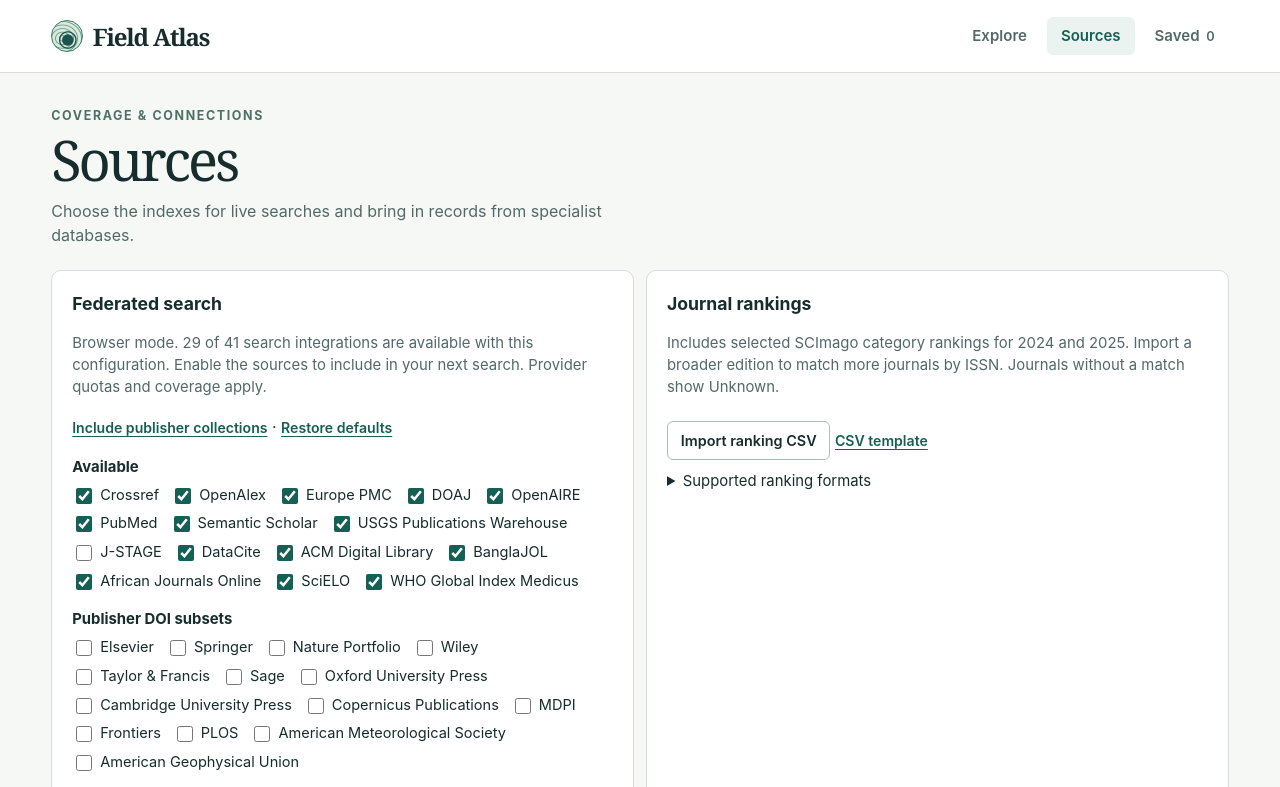
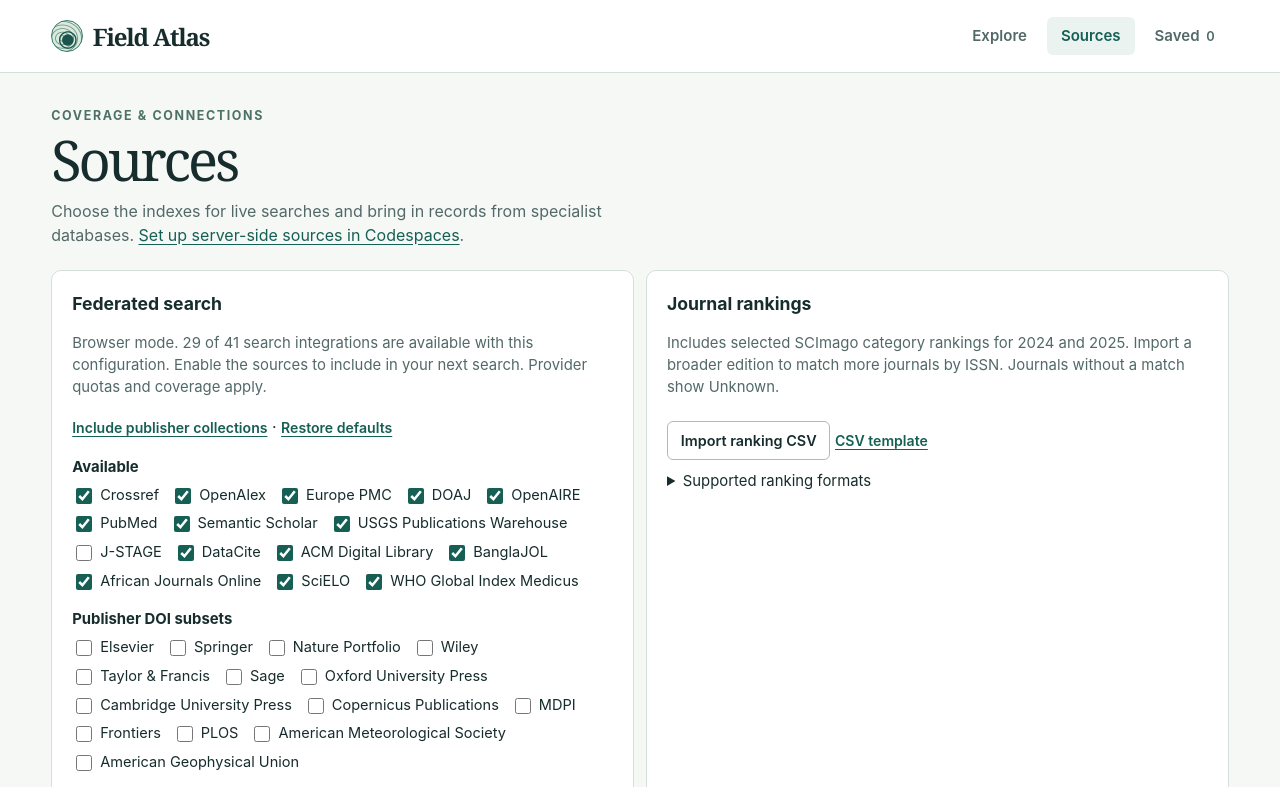
Before and after one commit to Bipul-roy-AI/georesearch-intelligence, a plain HTML site: page index.html in a window 1280 px wide. Both pictures are taken after a click on the button "Sources". Shown: the top 787 px of the page. Drawn offline with Linux system fonts and the light colour scheme.

Commit message:
Publish Field Atlas dashboard

```diff
--- a/index.html
+++ b/index.html
@@ -28,7 +28,7 @@
 <div class="resultsmeta"><span id="summary" role="status"></span><label class="sortlabel">Sort <select id="sort"><option value="relevance">Relevance</option><option value="new">Newest</option><option value="old">Oldest</option></select></label></div>
 <div id="runstate" aria-live="polite"></div><button id="extendSearch" class="textBtn" hidden>Continue this query in other sources</button><div id="papers"></div><div class="actions"><button id="more" class="outline" hidden>Load more from indexes</button><button id="starter" class="textBtn" hidden>Back to starter collection</button></div></div>
 </div></section>
-<section id="sourceView" hidden><div class="pageHeading"><div class="kicker dark">COVERAGE &amp; CONNECTIONS</div><h1>Sources</h1><p>Choose the indexes for live searches and bring in records from specialist databases.</p></div>
+<section id="sourceView" hidden><div class="pageHeading"><div class="kicker dark">COVERAGE &amp; CONNECTIONS</div><h1>Sources</h1><p>Choose the indexes for live searches and bring in records from specialist databases. <a href="https://github.com/Bipul-roy-AI/georesearch-intelligence/blob/main/GITHUB.md#run-the-search-server-in-codespaces" target="_blank" rel="noopener">Set up server-side sources in Codespaces</a>.</p></div>
 <div class="settingsGrid"><section class="panel"><h2>Federated search</h2><p id="runtimeNote"></p><div id="providerToggles"></div><p>J-STAGE is opt-in. Its API has additional terms for commercial use. <a href="https://www.jstage.jst.go.jp/static/pages/JstageServices/TAB3/-char/en" target="_blank" rel="noopener">J-STAGE terms</a> · <a href="https://www.jstage.jst.go.jp/browse/-char/en" target="_blank" rel="noopener">Provided by JST · J-STAGE</a></p></section>
 <section class="panel"><h2>Journal rankings</h2><p id="rankDetail"></p><label class="filebtn">Import ranking CSV<input id="rankfile" type="file" accept=".csv,.txt"></label> <button id="csvTemplate" class="textBtn">CSV template</button><details><summary>Supported ranking formats</summary><p>Use columns <code>issn,year,system,category,quartile</code>. An optional <code>url</code> column links to the source. For a SCImago CSV, enter its edition year below. Category quartiles and best quartiles have separate labels. The selected edition applies to all papers.</p><label for="edition">SCImago export year</label><input id="edition" type="number" min="1900" max="2200" placeholder="e.g. 2025"></details></section>
 <section class="panel" id="importPanel"><h2>Import journal articles</h2><p>Import RIS, PubMed NBIB, CSL or Zotero JSON, publisher RSS/Atom, or OAI-PMH Dublin Core XML. Saved journal records also appear in matching searches.</p><label for="importSource">Citation source</label><select id="importSource"></select><label class="filebtn">Import citation file<input id="risfile" type="file" accept=".ris,.json,.nbib,.txt,.xml,.rss,.atom"></label><details><summary>Paste citations or a DOI list</summary><label for="citationPaste">Citation text or DOIs</label><textarea rows="4" id="citationPaste" placeholder="Paste the source export or one DOI per line"></textarea><button id="pasteImport" class="outline">Import citations</button> <button id="doiImport" class="outline">Look up DOIs</button></details><p id="importStatus" role="status"></p></section>
```
